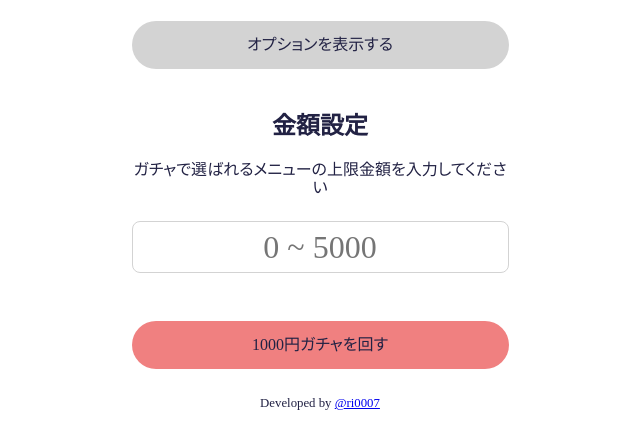
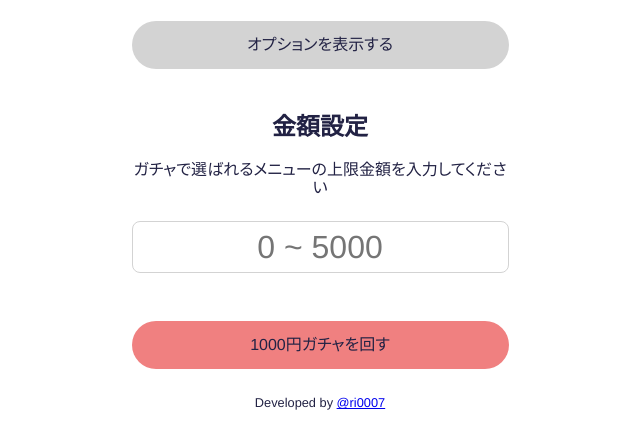
Before and after one commit to ri0007/hobbies, a plain HTML site: page saizeriya/index.html in a window 1280 px wide. Shown: the part 130-578 px from the top of the page, without its empty margins (320-960 px from the left). Drawn offline with nearby package versions, Linux system fonts and the light colour scheme.

Commit message:
font-familyを設定

```diff
--- a/saizeriya/main.css
+++ b/saizeriya/main.css
@@ -30,6 +30,10 @@ input[type="number"]::-webkit-outer-spin-button,
 input[type="number"]::-webkit-inner-spin-button {
   -webkit-appearance: none;
   margin: 0;
+}
+
+body {
+  font-family: 'Avenir','Helvetica Neue','Helvetica','Arial','Hiragino Sans','ヒラギノ角ゴシック',YuGothic,'Yu Gothic','メイリオ', Meiryo,'ＭＳ Ｐゴシック','MS PGothic'
 }
 
 body, #app {
```
